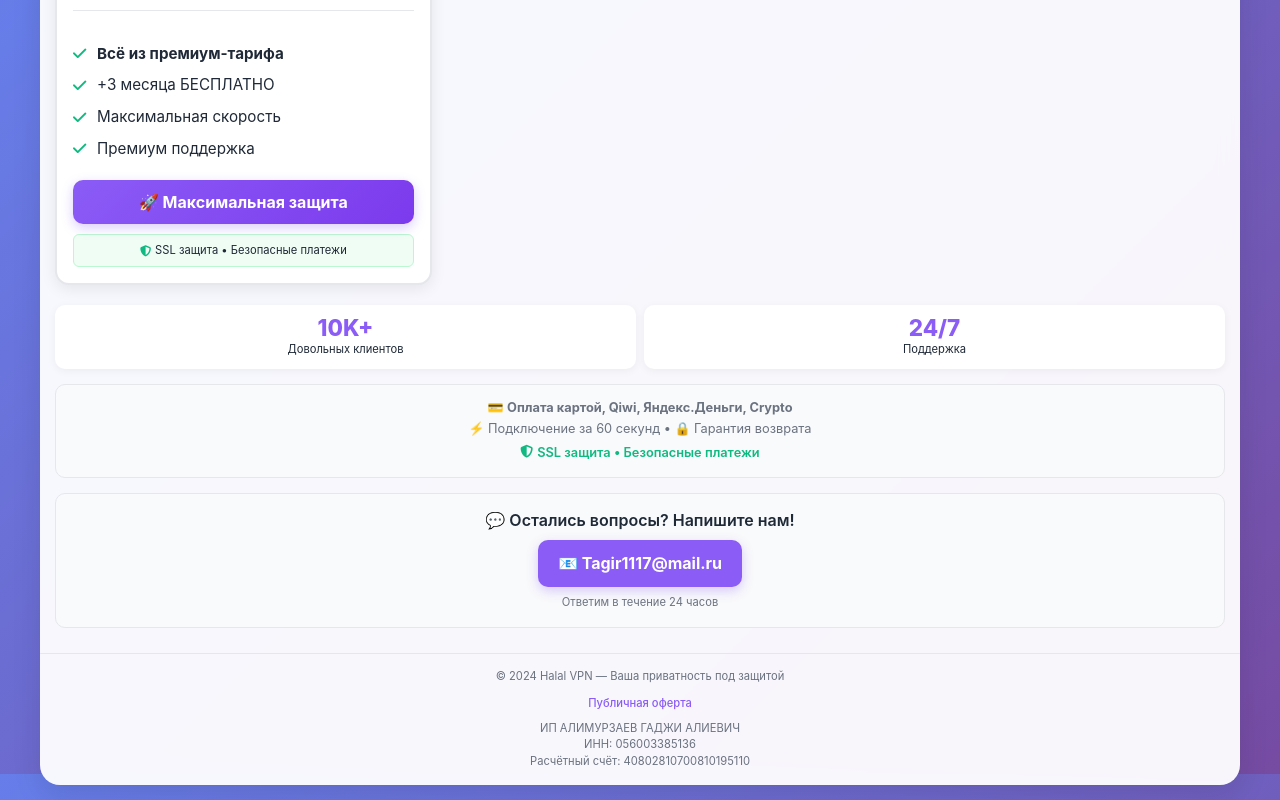
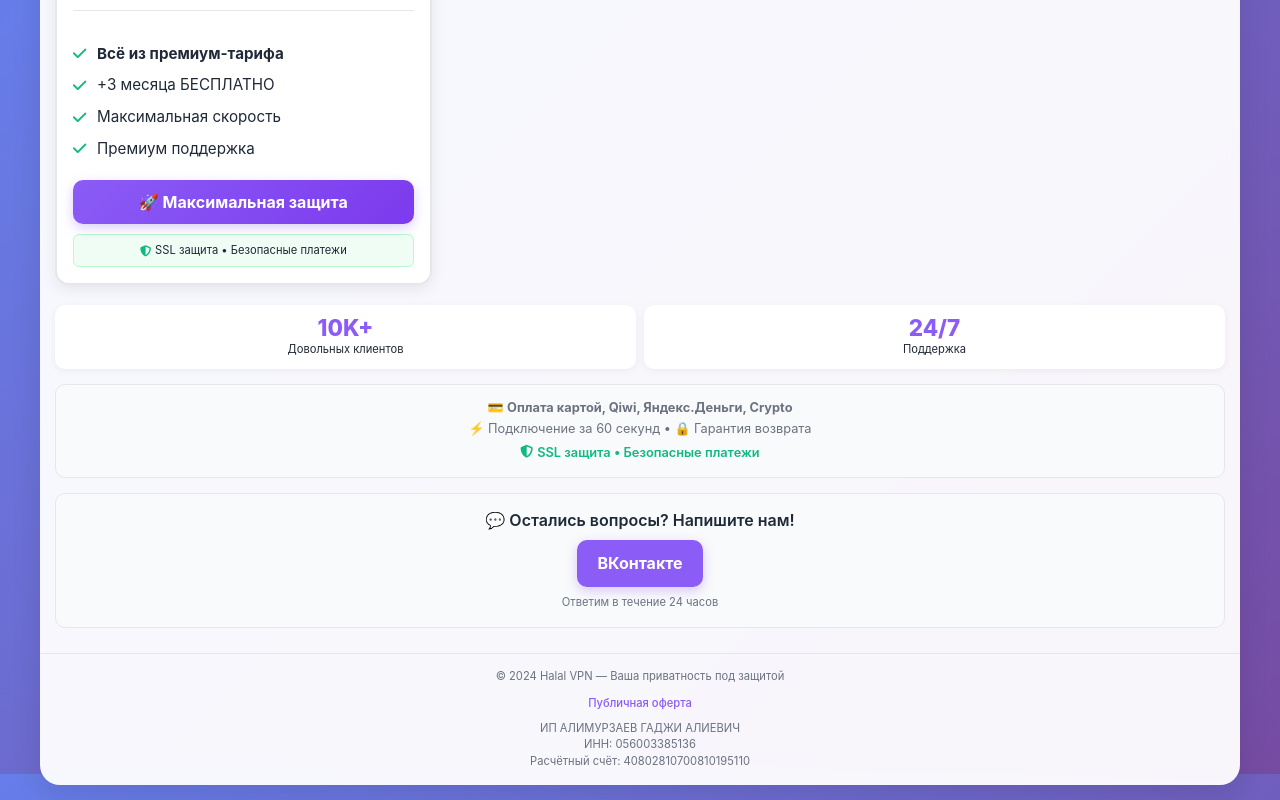
Before and after one commit to VovkaST/outline, a Vue app in the folder app_server/assets/: page /payment/app/tariffs in a window 1280 px wide. Shown: the part 826-1626 px from the top of the page. Built offline with nearby package versions, Linux system fonts and the light colour scheme.

Commit message:
[#56] Добавил ссылку на ВК вместо почты.

```diff
--- a/app_server/assets/src/components/tariffs/Support.component.vue
+++ b/app_server/assets/src/components/tariffs/Support.component.vue
@@ -2,12 +2,14 @@
 import { computed } from 'vue';
 
 const props = defineProps<{
-  email: string;
+  email?: string;
+  vk?: string;
   subject: string;
   body: string;
 }>();
 
 const emailHref = computed<string>(() => {
+  if (!props.email) return '';
   const url = encodeURIComponent(`subject=${props.subject}&body=${props.body}`);
   return `mailto:${props.email}?${url}`;
 });
@@ -15,7 +17,12 @@ const emailHref = computed<string>(() => {
 <template>
   <div class="support-section">
     <div class="support-title text-medium">💬 Остались вопросы? Напишите нам!</div>
-    <a :href="emailHref" class="email-btn text-medium" target="_blank"> 📧 {{ props.email }} </a>
+    <a v-if="props.email" :href="emailHref" class="email-btn text-medium" target="_blank">
+      📧 {{ props.email }}
+    </a>
+    <a v-if="props.vk" :href="$props.vk" class="email-btn text-medium" target="_blank">
+      ВКонтакте
+    </a>
     <p class="text-xsmall" style="margin-top: 8px; color: #6b7280">Ответим в течение 24 часов</p>
   </div>
 </template>
--- a/app_server/assets/src/components/tariffs/TariffsList.component.vue
+++ b/app_server/assets/src/components/tariffs/TariffsList.component.vue
@@ -119,7 +119,7 @@ const onActionClick = (price: number) => {
     <StatsList />
     <PaymentInfoComponent />
     <Support
-      email="Tagir1117@mail.ru"
+      vk="https://vk.com/halal_it"
       subject="Вопрос по Halal VPN"
       body="Здравствуйте! У меня вопрос по услугам VPN:"
     />
```
